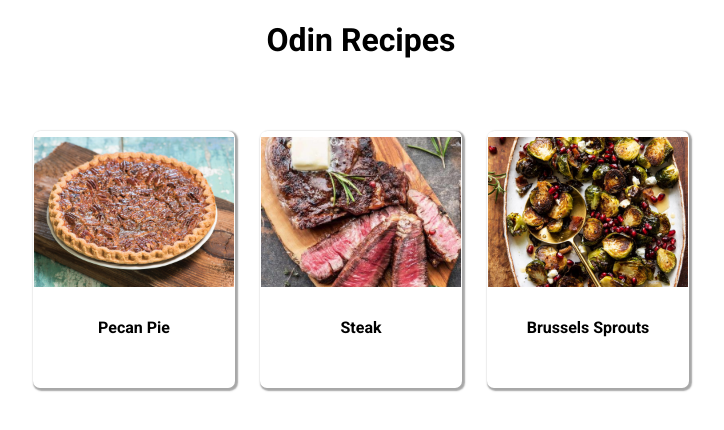
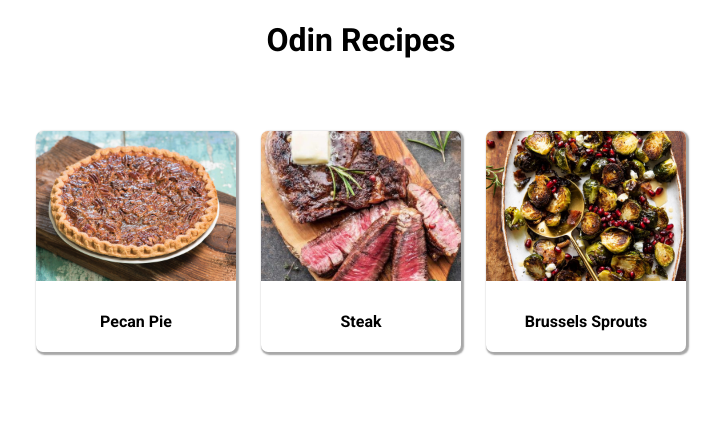
Before and after one commit to ElenaBurbyga/top-recipes, a plain HTML site: page index.html in a window 1280 px wide. Shown: the whole page, without its empty margins (279-1003 px from the left). Drawn offline with Linux system fonts and the light colour scheme.

Commit message:
fix home page style

```diff
--- a/index.html
+++ b/index.html
@@ -11,23 +11,17 @@
   <main>
     <h1 class = "recipes">Odin Recipes</h1>
     <nav class="recipe-nav">
-      <a class="recipe-link" href="recipes/pecan-pie.html" target="_blank" rel="noopener noreferrer">
-      <div class="recipe-card">
+      <a class="recipe-card" href="recipes/pecan-pie.html" target="_blank" rel="noopener noreferrer">
         <img class="recipe-picture" src="pictures/pecan-pie.jpg" alt="pecan pie" width="200px">
         <h4 class="recipe-name">Pecan Pie</h4>
-      </div>
     </a>
-    <a class="recipe-link" href="recipes/steak.html" target="_blank" rel="noopener noreferrer">
-      <div class="recipe-card">
+    <a class="recipe-card" href="recipes/steak.html" target="_blank" rel="noopener noreferrer">
         <img class="recipe-picture" src="pictures/steak.jpg" alt="steak" width="200px">
         <h4 class="recipe-name">Steak</h4>
-      </div>
       </a>
-      <a class="recipe-link" href="recipes/brussels-sprouts.html" target="_blank" rel="noopener noreferrer">
-      <div class="recipe-card">
+      <a class="recipe-card" href="recipes/brussels-sprouts.html" target="_blank" rel="noopener noreferrer">
         <img class="recipe-picture" src="pictures/brussels-sprouts.jpg" alt="brussels-sprouts" width="200px">
         <h4 class="recipe-name">Brussels Sprouts</h4>
-      </div>
     </a>
     </nav>
   </main>
--- a/style/home.css
+++ b/style/home.css
@@ -1,6 +1,15 @@
 body {
   font-family: Roboto, Arial;
 }
+a {
+  text-decoration: none;
+  color: black;
+}
+
+a:visited {
+  color: black;
+}
+
 .recipes {
   text-align: center;
 }
@@ -17,11 +26,10 @@ padding-top: 50px;
   flex-direction: column;
   align-items: center;
   gap: 10px;
-  border-style: none;
   border-radius: 7px;
   box-shadow: 1.5px 1.5px 1.5px 1.5px rgb(167, 167, 167);
-  padding: 6px 1px 30px;
-
+  overflow: hidden;
+  max-width: 200px;
 }
 
 .recipe-picture {
@@ -30,7 +38,10 @@ padding-top: 50px;
   object-fit: cover;
 }
 
-.recipe-link {
-  text-decoration: none;
-  color: black;
+@media screen and (max-width:660px){
+  .recipe-nav {
+    flex-direction: column;
+    justify-content: center;
+    align-items: center;
+  }
 }
```
